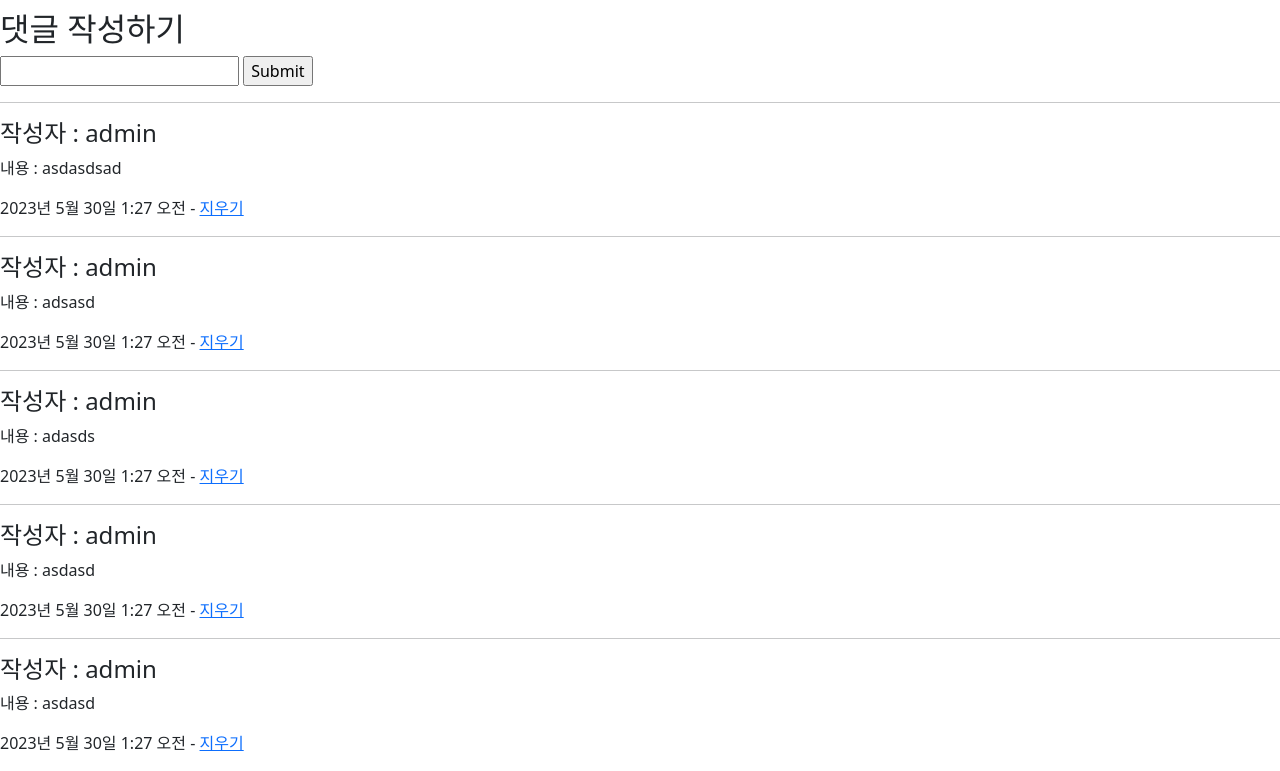
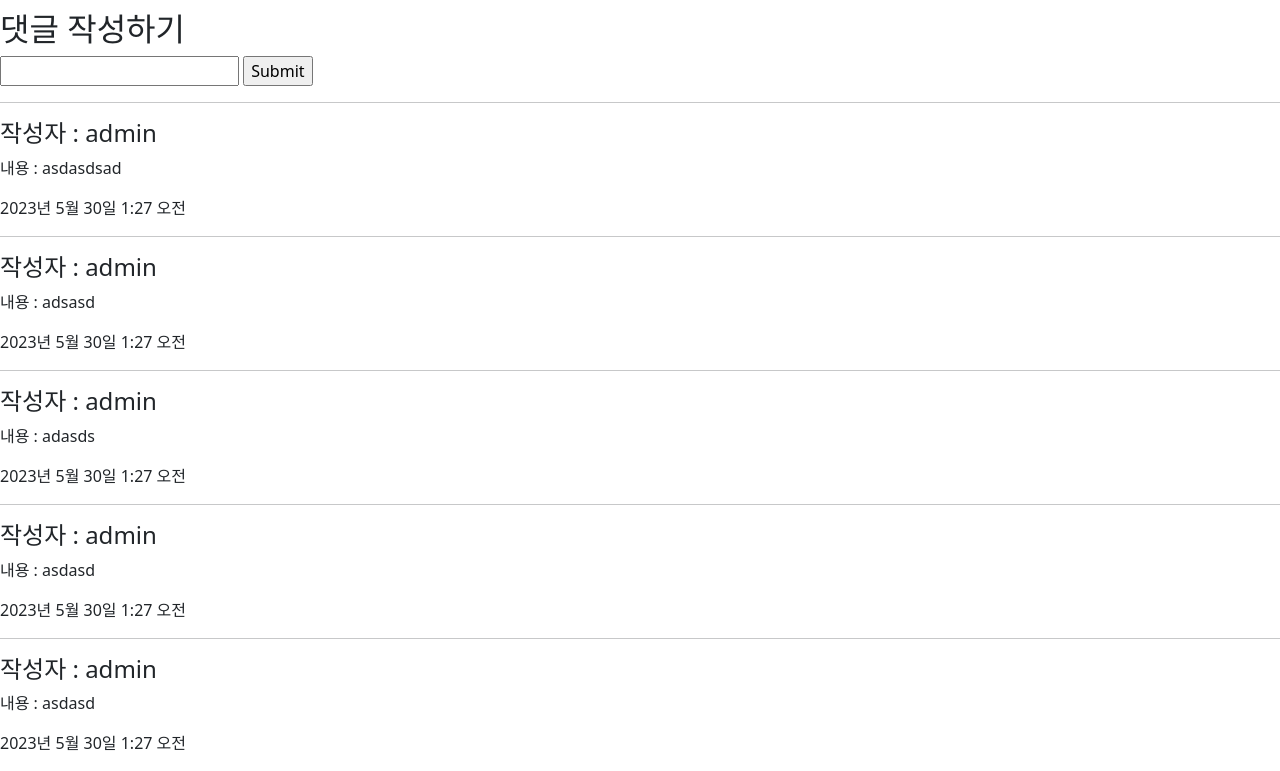
Before and after one commit to chaeunho1227/likelion_11th_homework, a Django app: page /1 in a window 1280 px wide. Shown: the part 295-1066 px from the top of the page. Run offline with Django 4.2, Linux system fonts and the light colour scheme; data comes from the database, SQL or seed files in the repository.

Commit message:
comment 삭제 조건문 수정

```diff
--- a/likelion_11th/main/templates/main/detail.html
+++ b/likelion_11th/main/templates/main/detail.html
@@ -33,10 +33,12 @@
         {% for c in comments %}
         <hr>
         <h4>작성자 : {{c.writer}}</h4>
-        {% if c.writer == user %}
-        {% endif %}
         <p>내용 : {{c.content}}</p>
-        <p>{{c.pub_date}} - <a href="{% url 'main:delete_comment' c.id %}">지우기</a></p>
+        <p>{{c.pub_date}}
+            {% if c.writer == user %}
+            | <a href="{% url 'main:delete_comment' c.id %}">지우기</a>
+            {% endif %}
+        </p>
         {% endfor %}
     </div>
 </div>
```
